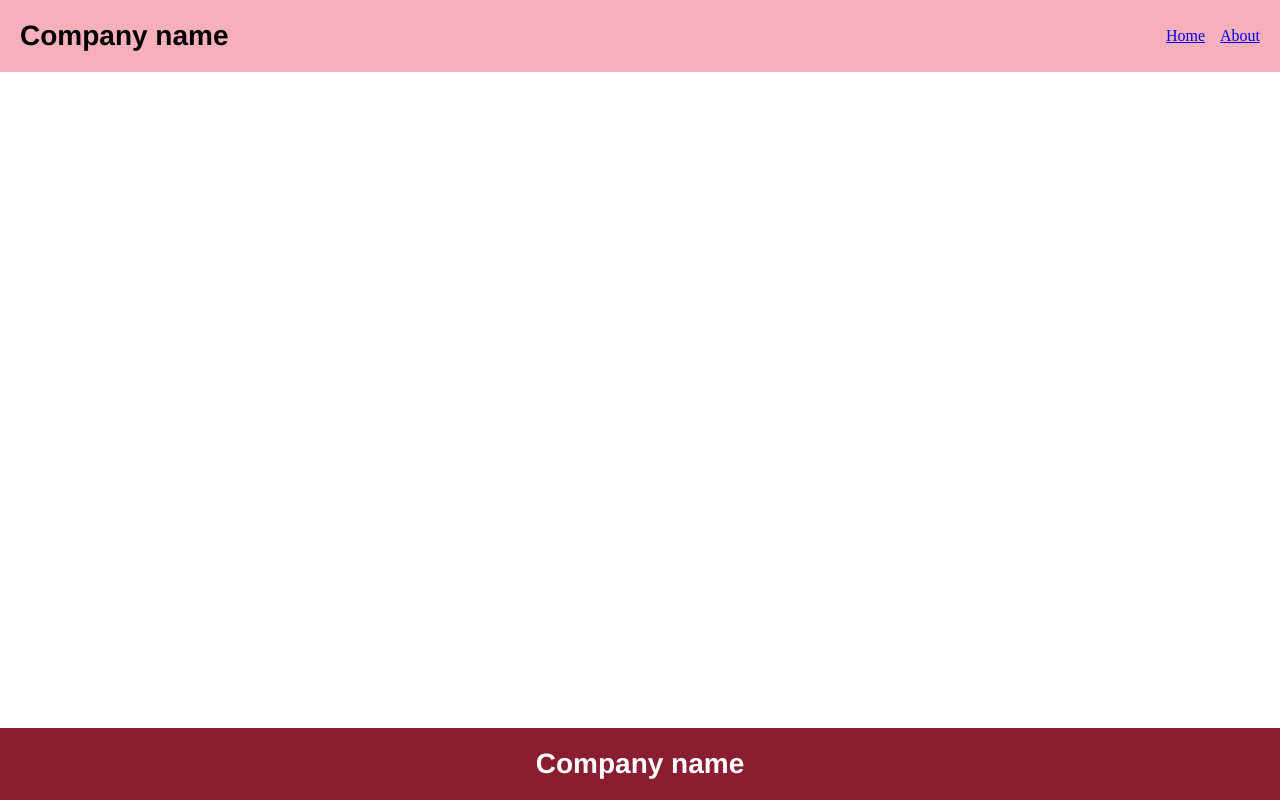
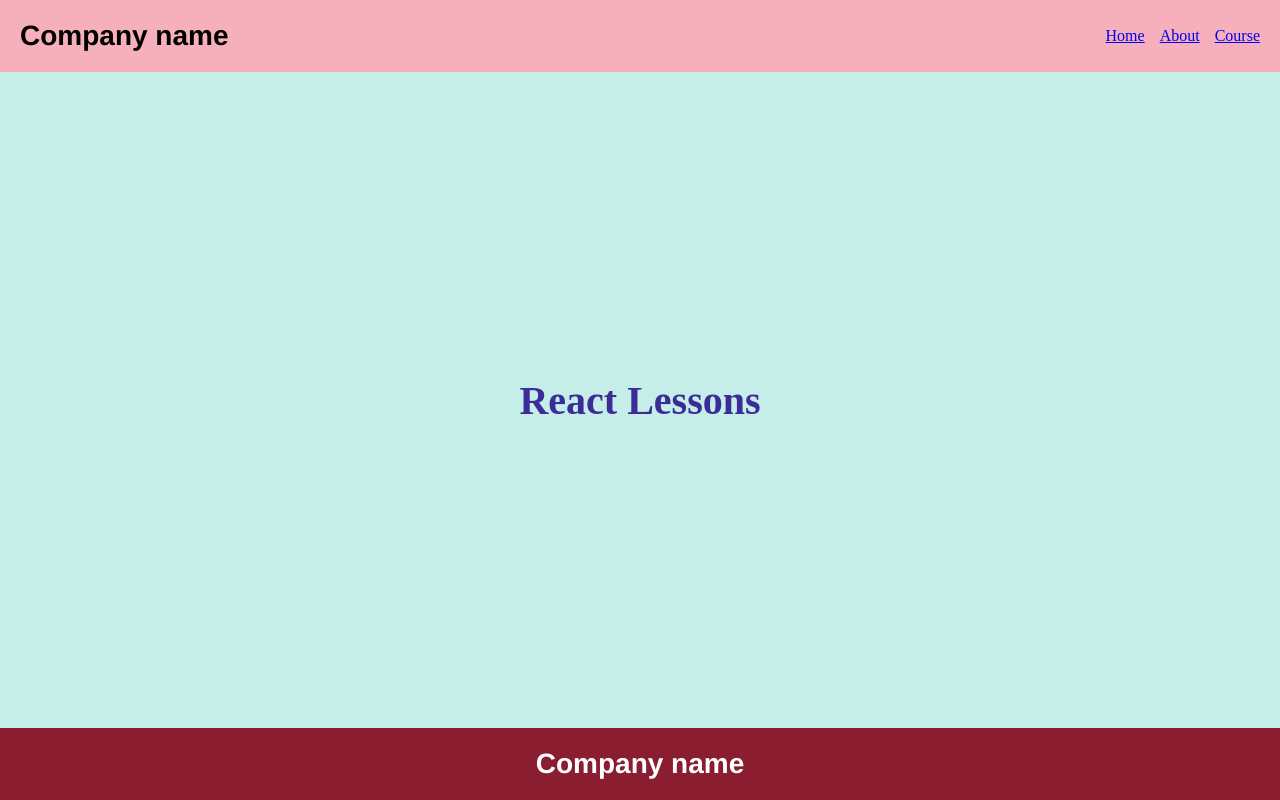
Before and after one commit to LarisaFrescher75/55_react_ts, a React (Vite) app: page /course in a window 1280 px wide. Built offline with nearby package versions, Linux system fonts and the light colour scheme.

Commit message:
add Homework16

```diff
--- a/src/App.tsx
+++ b/src/App.tsx
@@ -1,8 +1,9 @@
 import { BrowserRouter, Routes, Route } from 'react-router-dom'
 
+import Course from './pages/Course/Course'
 import Layout from "./components/Layout/Layout"
 import About from "./pages/About/About"
-import Home from "./pages/Home/Home"
+import Home from './pages/Home'
 import GlobalStyles from "./styles/GlobalStyles"
 
 //Lessons imports
@@ -51,6 +52,7 @@ function App() {
           который должен быть вызван, если выполнен переход по этому маршруту */}
           <Route path='/' element={<Home />}/>
           <Route path='/about' element={<About />}/>
+          <Route path='/course' element={<Course />}/>
         </Routes>
       </Layout>
     </BrowserRouter>
--- a/src/components/Layout/Layout.tsx
+++ b/src/components/Layout/Layout.tsx
@@ -21,6 +21,7 @@ function Layout({children} : LayoutProps) {
           страницу по маршруту через prop to */}
           <NavLink to='/'>Home</NavLink>
           <NavLink to='/about'>About</NavLink>
+          <NavLink to='/course'>Course</NavLink>
         </Nav>
       </Header>
       <Main>{children}</Main>
--- /dev/null
+++ b/src/pages/Course/Course.tsx
@@ -0,0 +1,14 @@
+
+
+import { CourseWrapper, Title } from "./styles";
+
+function Course() {
+  return (
+    <CourseWrapper>
+      <Title>React Lessons
+      </Title>
+    </CourseWrapper>
+  )
+}
+
+export default Course;
--- /dev/null
+++ b/src/pages/Course/styles.ts
@@ -0,0 +1,20 @@
+
+
+
+import styled from '@emotion/styled';
+
+export const CourseWrapper = styled.div`
+  display: flex;
+  flex-direction: column;
+  align-items: center;
+  justify-content: center;
+  flex: 1;
+  padding: 60px;
+  background-color: rgb(197, 238, 233);
+`
+
+export const Title = styled.div`
+ font-size: 40px;
+ font-weight: bold;
+ color: #3b2c9a
+`
```
